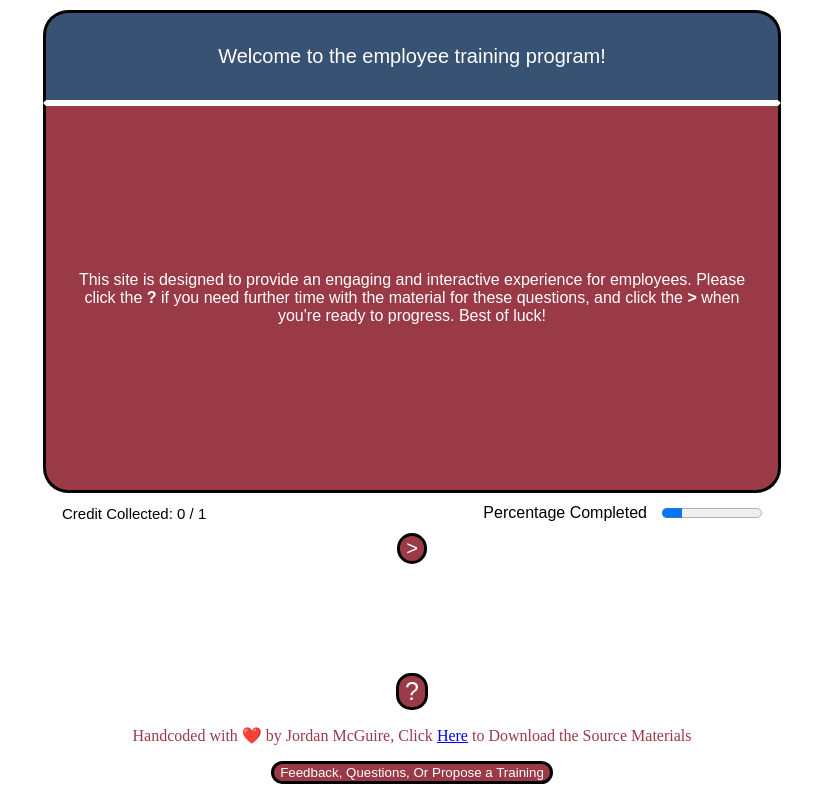
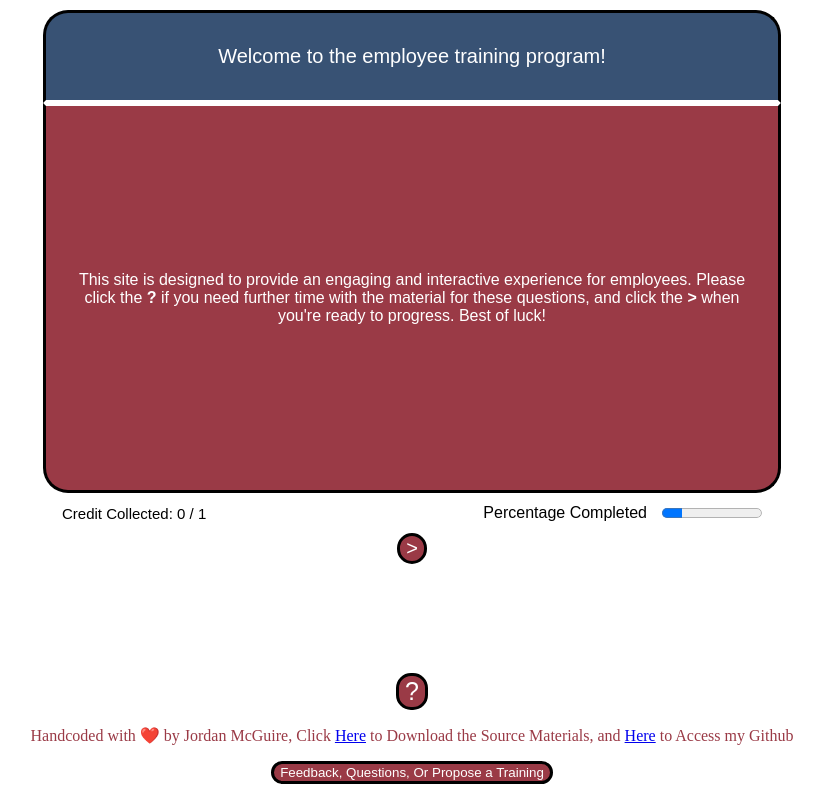
Before and after one commit to Jordacious/JordanMcGuireCOM200Week4, a plain HTML site: page index.html in a window 1280 px wide. Shown: the whole page, without its empty margins (228-1052 px from the left). Drawn offline with Linux system fonts and the light colour scheme.

Commit message:
Updated link

```diff
--- a/index.html
+++ b/index.html
@@ -68,7 +68,7 @@
 
 <footer>
     <button id="referBook" onclick="referBook()">?</button>
-    <p>Handcoded with ❤️ by Jordan McGuire, Click <a href="www.google.com" target="_blank"> Here</a> to Download the Source Materials </p>
+    <p>Handcoded with ❤️ by Jordan McGuire, Click <a href="https://github.com/Jordacious/JordanMcGuireCOM200Week4/archive/refs/tags/COM200.zip" target="_blank"> Here</a> to Download the Source Materials, and <a href="https://github.com/Jordacious/JordanMcGuireCOM200Week4" target="_blank"> Here</a> to Access my Github</p>
         <div class="feedback-section">
         <button class="feedbackButton" onclick="showFeedbackForm()">Feedback, Questions, Or Propose a Training</button>
     </div>
```
